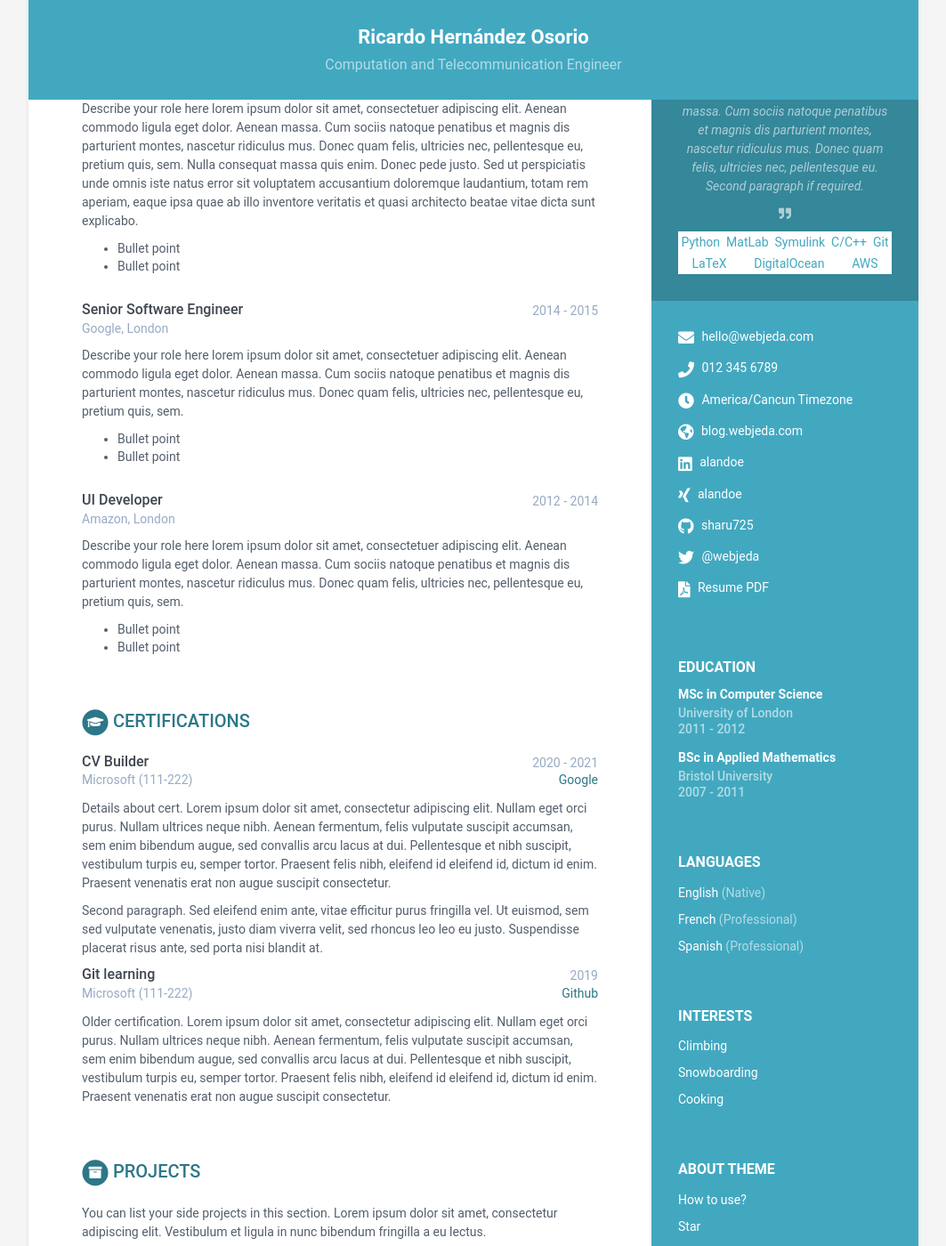
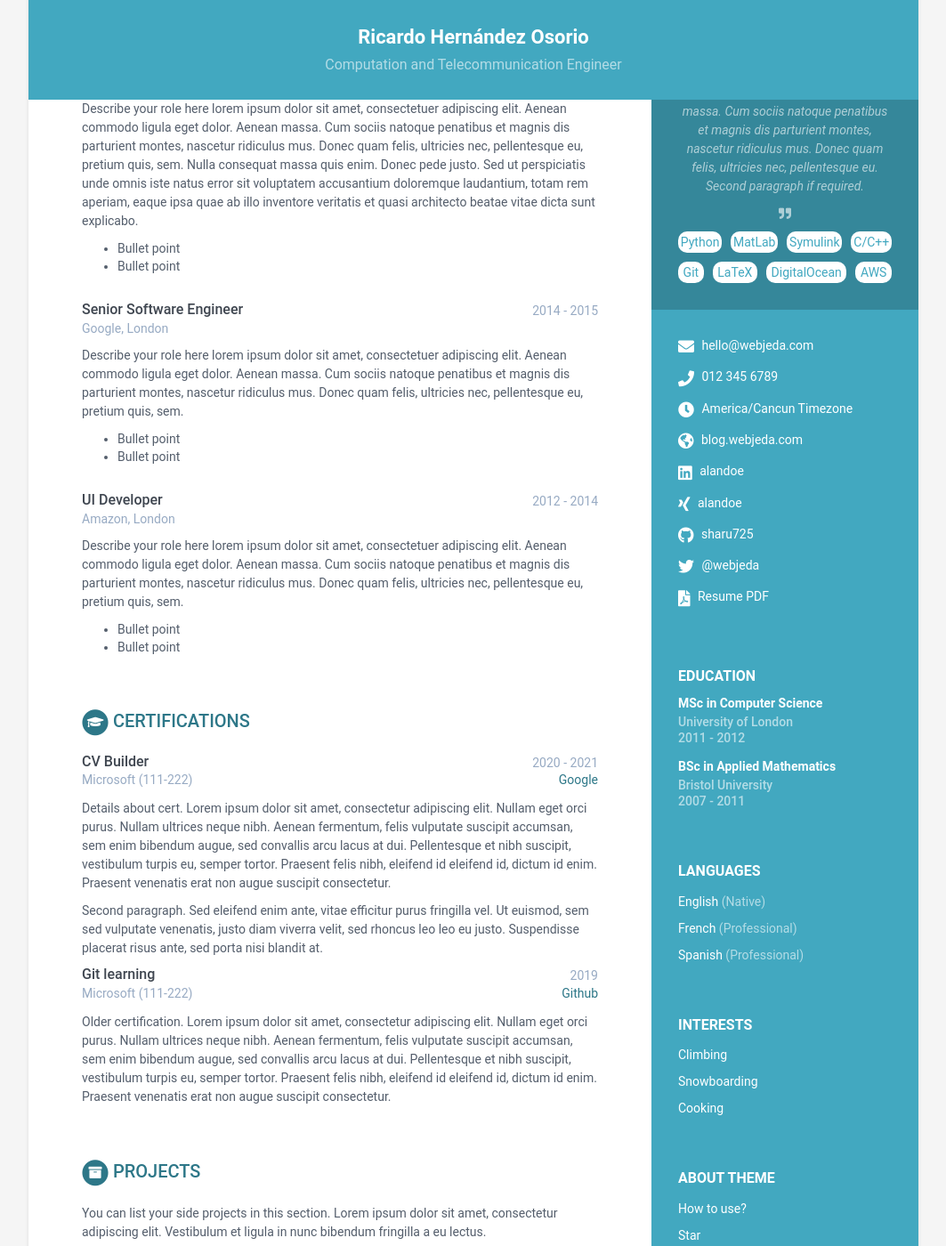
Before and after one commit to RicardoUAMmx/webcode, a Jekyll site: the page built from index.html, in a window 1280 px wide and 1400 px high, scrolled down 383 px. Shown: the whole window at 89% size, without its empty margins (108-1171 px from the left). Built offline with Jekyll 4.4.1, drawn with Linux system fonts in a browser that asks for light colours.

Commit message:
experimental cv-theme

```diff
--- a/_sass/_base.scss
+++ b/_sass/_base.scss
@@ -79,8 +79,11 @@ p {
   .hashtags {
 	display: flex;
 	flex-wrap: wrap;
+	gap: 10px;
 	  .hash {
 		padding: 2px;
+		border-radius: 10px;
+		border: 2px;
 		background: #fff;
 		color: $theme-color;
 	  }
```
